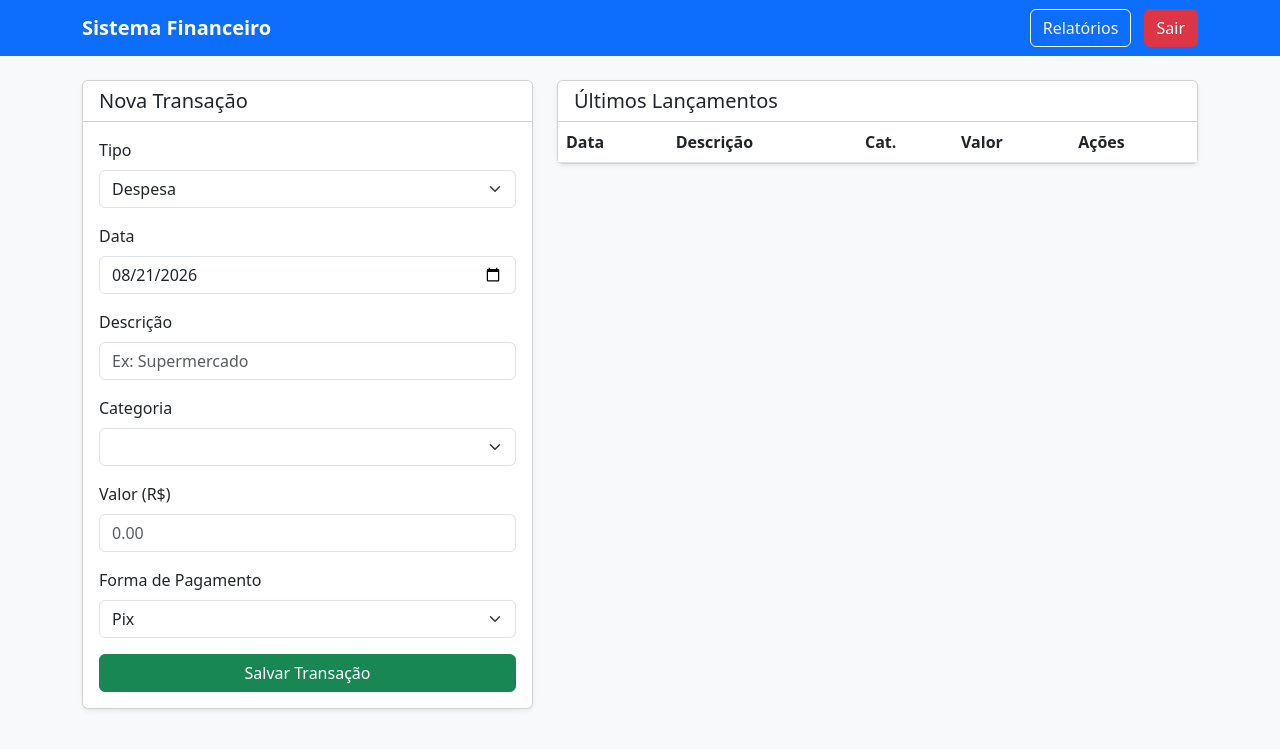
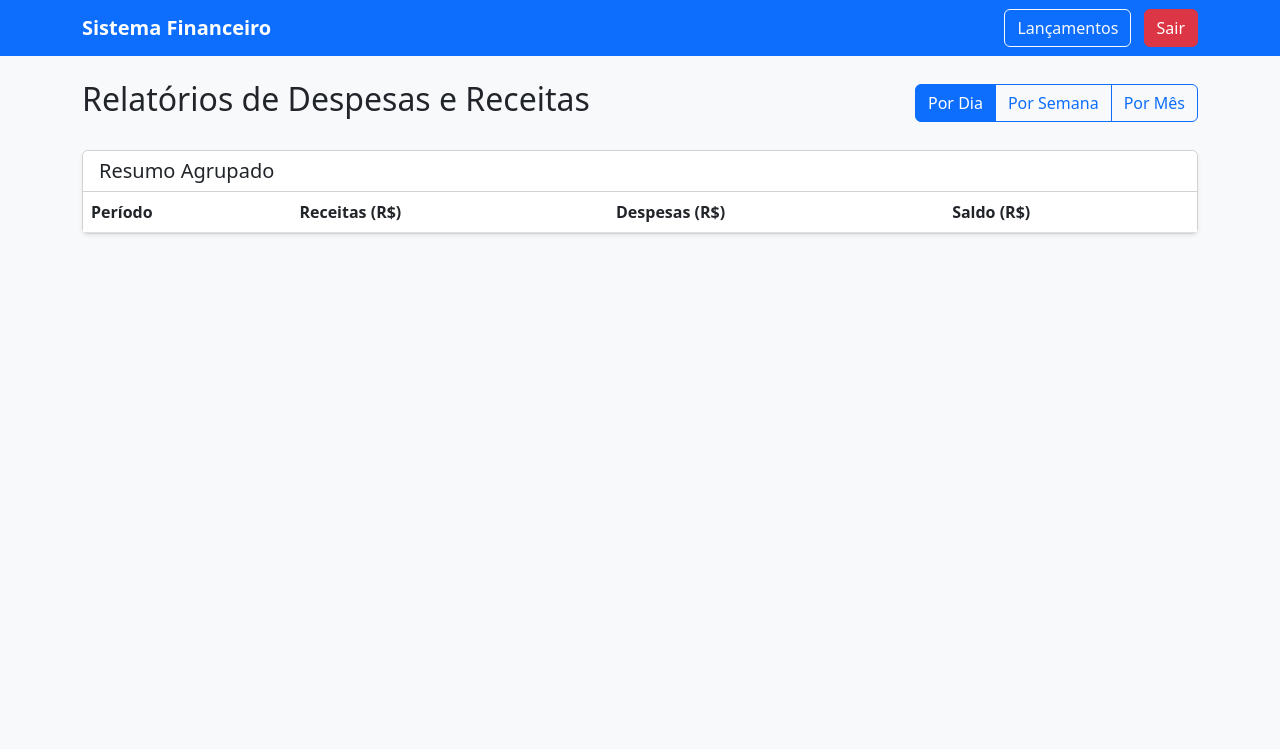
Before and after one commit to juracigomessilva-cyber/financeiro, a Flask app: template templates/relatorios.html in a window 1280 px wide. Shown: the top 749 px of the page. Run offline with Flask 3, Linux system fonts and the light colour scheme; the template is opened without the code that fills it, so the values that code supplies are empty; some libraries are stand-ins or nearby versions.

Commit message:
Update relatorios.html

```diff
--- a/templates/relatorios.html
+++ b/templates/relatorios.html
@@ -3,7 +3,7 @@
 <head>
     <meta charset="UTF-8">
     <meta name="viewport" content="width=device-width, initial-scale=1.0">
-    <title>Controle Financeiro</title>
+    <title>Relatórios Financeiros</title>
     <link href="https://cdn.jsdelivr.net/npm/bootstrap@5.3.0/dist/css/bootstrap.min.css" rel="stylesheet">
 </head>
 <body class="bg-light">
@@ -11,81 +11,38 @@
         <div class="container">
             <a class="navbar-brand fw-bold" href="/">Sistema Financeiro</a>
             <div>
-                <a href="/relatorios" class="btn btn-outline-light me-2">Relatórios</a>
+                <a href="/" class="btn btn-outline-light me-2">Lançamentos</a>
                 <a href="/logout" class="btn btn-danger">Sair</a>
             </div>
         </div>
     </nav>
 
     <div class="container">
-        <div class="row">
-            <!-- Form de Cadastro -->
-            <div class="col-md-5 mb-4">
-                <div class="card shadow-sm">
-                    <div class="card-header bg-white">
-                        <h5 class="card-title mb-0">Nova Transação</h5>
-                    </div>
-                    <div class="card-body">
-                        <form id="formTransacao">
-                            <div class="mb-3">
-                                <label class="form-label">Tipo</label>
-                                <select class="form-select" id="tipo" required onchange="carregarCategorias()">
-                                    <option value="Receita">Receita</option>
-                                    <option value="Despesa" selected>Despesa</option>
-                                </select>
-                            </div>
-                            <div class="mb-3">
-                                <label class="form-label">Data</label>
-                                <input type="date" class="form-control" id="data" required>
-                            </div>
-                            <div class="mb-3">
-                                <label class="form-label">Descrição</label>
-                                <input type="text" class="form-control" id="descricao" placeholder="Ex: Supermercado" required>
-                            </div>
-                            <div class="mb-3">
-                                <label class="form-label">Categoria</label>
-                                <select class="form-select" id="categoria" required>
-                                    <!-- Carregado via JS -->
-                                </select>
-                            </div>
-                            <div class="mb-3">
-                                <label class="form-label">Valor (R$)</label>
-                                <input type="number" step="0.01" class="form-control" id="valor" placeholder="0.00" required>
-                            </div>
-                            <div class="mb-3">
-                                <label class="form-label">Forma de Pagamento</label>
-                                <select class="form-select" id="forma_pagamento" required>
-                                    <option value="Pix">Pix</option>
-                                    <option value="Cartão de Crédito">Cartão de Crédito</option>
-                                    <option value="Cartão de Débito">Cartão de Débito</option>
-                                    <option value="Dinheiro">Dinheiro</option>
-                                </select>
-                            </div>
-                            <button type="submit" class="btn btn-success w-100">Salvar Transação</button>
-                        </form>
-                    </div>
+        <div class="d-flex justify-content-between align-items-center mb-4">
+            <h2>Relatórios de Despesas e Receitas</h2>
+            <div class="btn-group" role="group">
+                <button type="button" class="btn btn-primary" onclick="carregarRelatorio('dia')">Por Dia</button>
+                <button type="button" class="btn btn-outline-primary" onclick="carregarRelatorio('semana')">Por Semana</button>
+                <button type="button" class="btn btn-outline-primary" onclick="carregarRelatorio('mes')">Por Mês</button>
             </div>
         </div>
 
-            <!-- Tabela de Lançamentos -->
-            <div class="col-md-7 mb-4">
-                <div class="card shadow-sm">
+        <div class="card shadow-sm mb-4">
             <div class="card-header bg-white">
-                        <h5 class="card-title mb-0">Últimos Lançamentos</h5>
+                <h5 class="card-title mb-0">Resumo Agrupado</h5>
             </div>
             <div class="card-body p-0">
                 <div class="table-responsive">
-                            <table class="table table-hover mb-0">
+                    <table class="table table-striped mb-0">
                         <thead>
                             <tr>
-                                        <th>Data</th>
-                                        <th>Descrição</th>
-                                        <th>Cat.</th>
-                                        <th>Valor</th>
-                                        <th>Ações</th>
+                                <th>Período</th>
+                                <th>Receitas (R$)</th>
+                                <th>Despesas (R$)</th>
+                                <th>Saldo (R$)</th>
                             </tr>
                         </thead>
-                                <tbody id="tabelaTransacoes">
+                        <tbody id="tabelaAgrupada">
                             <!-- Carregado via JS -->
                         </tbody>
                     </table>
@@ -93,95 +50,38 @@
             </div>
         </div>
     </div>
-        </div>
-    </div>
 
     <script>
-        // Define data atual no input
-        document.getElementById('data').valueAsDate = new Date();
+        async function carregarRelatorio(periodo = 'dia') {
+            const res = await fetch(`/api/relatorio?periodo=${periodo}`);
+            const data = await res.json();
+            const tbody = document.getElementById('tabelaAgrupada');
+            tbody.innerHTML = '';
 
-        let todasCategorias = [];
-
-        async function carregarCategorias() {
-            if (todasCategorias.length === 0) {
-                const res = await fetch('/api/categorias');
-                todasCategorias = await res.json();
-            }
-            const tipoSelecionado = document.getElementById('tipo').value;
-            const selectCategoria = document.getElementById('categoria');
-            selectCategoria.innerHTML = '';
-
-            todasCategorias
-                .filter(c => c.tipo === tipoSelecionado)
-                .forEach(c => {
-                    const opt = document.createElement('option');
-                    opt.value = c.nome;
-                    opt.textContent = c.nome;
-                    selectCategoria.appendChild(opt);
-                });
+            if (data.agrupado.length === 0) {
+                tbody.innerHTML = '<tr><td colspan="4" class="text-center text-muted">Nenhum registro encontrado.</td></tr>';
+                return;
             }
 
-        async function carregarTransacoes() {
-            const res = await fetch('/api/relatorio?periodo=dia');
-            const data = await res.json();
-            const tbody = document.getElementById('tabelaTransacoes');
-            tbody.innerHTML = '';
-
-            data.detalhado.forEach(t => {
+            data.agrupado.forEach(row => {
                 const tr = document.createElement('tr');
-                const cor = t.tipo === 'Receita' ? 'text-success' : 'text-danger';
-                const sinal = t.tipo === 'Receita' ? '+' : '-';
+                const receita = parseFloat(row.total_receita || 0);
+                const despesa = parseFloat(row.total_despesa || 0);
+                const saldo = receita - despesa;
+                const corSaldo = saldo >= 0 ? 'text-success' : 'text-danger';
 
                 tr.innerHTML = `
-                    <td>${t.data}</td>
-                    <td>${t.descricao}</td>
-                    <td><small class="badge bg-secondary">${t.categoria}</small></td>
-                    <td class="${cor} fw-bold">${sinal} R$ ${parseFloat(t.valor).toFixed(2)}</td>
-                    <td>
-                        <button onclick="excluirTransacao(${t.id})" class="btn btn-sm btn-outline-danger">X</button>
-                    </td>
+                    <td class="fw-bold">${row.grupo}</td>
+                    <td class="text-success">R$ ${receita.toFixed(2)}</td>
+                    <td class="text-danger">R$ ${despesa.toFixed(2)}</td>
+                    <td class="${corSaldo} fw-bold">R$ ${saldo.toFixed(2)}</td>
                 `;
                 tbody.appendChild(tr);
             });
         }
 
-        document.getElementById('formTransacao').addEventListener('submit', async (e) => {
-            e.preventDefault();
-
-            const dados = {
-                tipo: document.getElementById('tipo').value,
-                data: document.getElementById('data').value,
-                descricao: document.getElementById('descricao').value,
-                categoria: document.getElementById('categoria').value,
-                valor: document.getElementById('valor').value,
-                forma_pagamento: document.getElementById('forma_pagamento').value
-            };
-
-            const res = await fetch('/api/transacoes', {
-                method: 'POST',
-                headers: { 'Content-Type': 'application/json' },
-                body: JSON.stringify(dados)
-            });
-
-            if (res.ok) {
-                document.getElementById('descricao').value = '';
-                document.getElementById('valor').value = '';
-                carregarTransacoes();
-            } else {
-                alert('Erro ao salvar transação.');
-            }
-        });
-
-        async function excluirTransacao(id) {
-            if (confirm('Deseja excluir esta transação?')) {
-                await fetch(`/api/transacoes/${id}`, { method: 'DELETE' });
-                carregarTransacoes();
-            }
-        }
-
-        // Inicialização
-        carregarCategorias();
-        carregarTransacoes();
+        // Carrega relatório por dia como padrão
+        carregarRelatorio('dia');
     </script>
 </body>
 </html>
```
Lines whose indentation alone changed are shown as unchanged.
